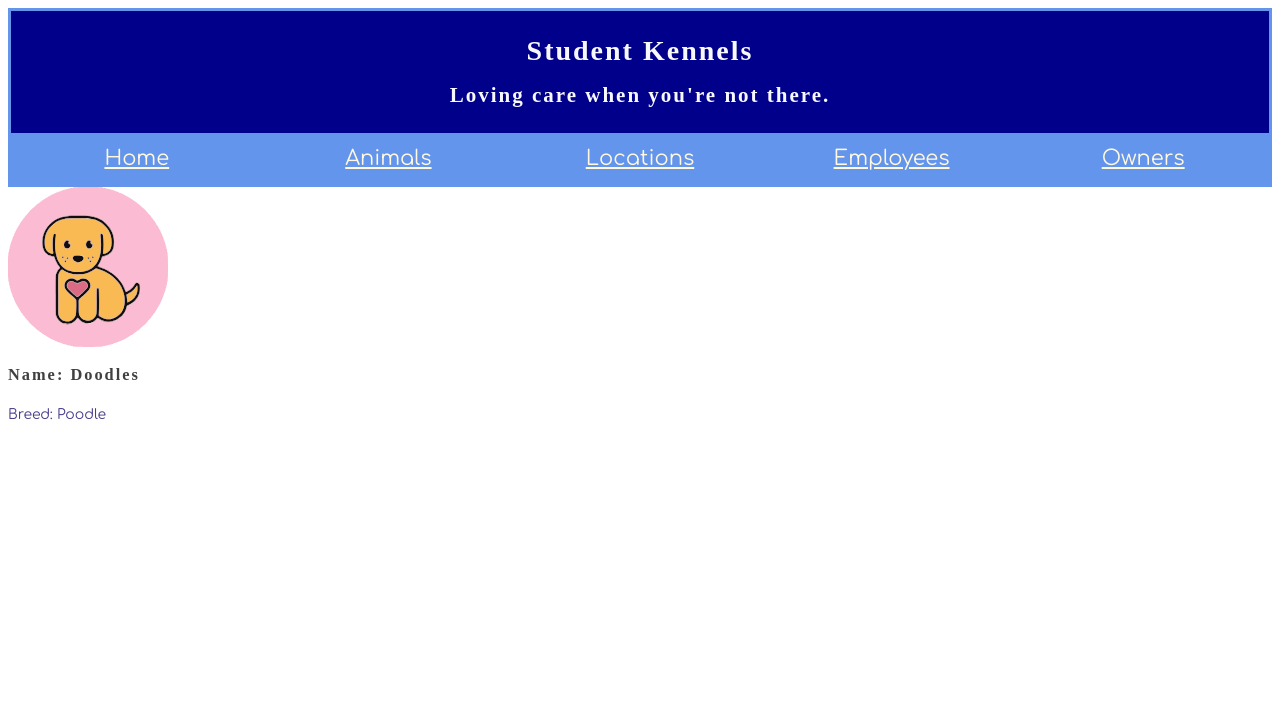
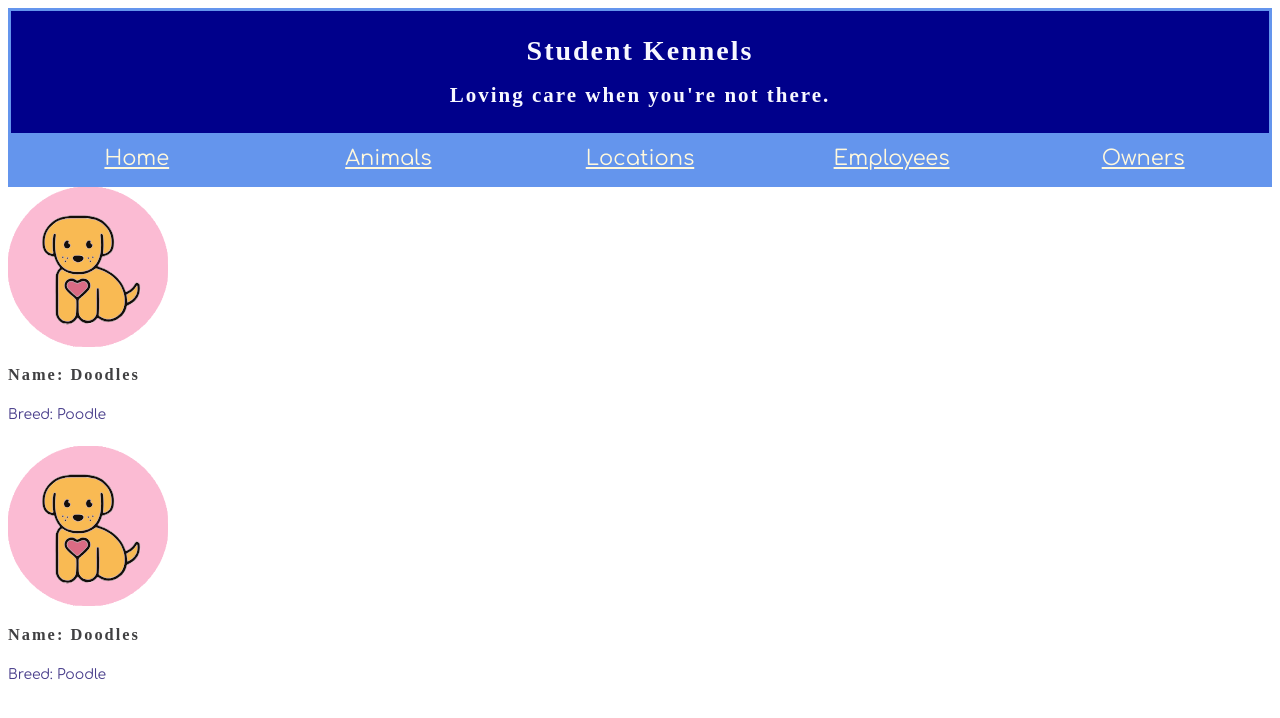
Before and after one commit to jimmymetts/kennel2, a React (Create React App) app: page /animals in a window 1280 px wide. Shown: the top 718 px of the page. Built offline with nearby package versions, Linux system fonts and the light colour scheme; a web font is replaced by a local one.

Commit message:
added another animal card

```diff
--- a/src/components/animal/AnimalCard.js
+++ b/src/components/animal/AnimalCard.js
@@ -14,7 +14,16 @@ class AnimalCard extends Component {
           <h3>Name: <span className="card-petname">Doodles</span></h3>
           <p>Breed: Poodle</p>
         </div>
+                <div className="card-content">
+          <picture >
+            <img src={require('./dog.svg')} alt="My Dog" />
+          </picture>
+          <h3>Name: <span className="card-petname">Doodles</span></h3>
+          <p>Breed: Poodle</p>
+        </div>
       </div>
+
+
     );
   }
 }
```
